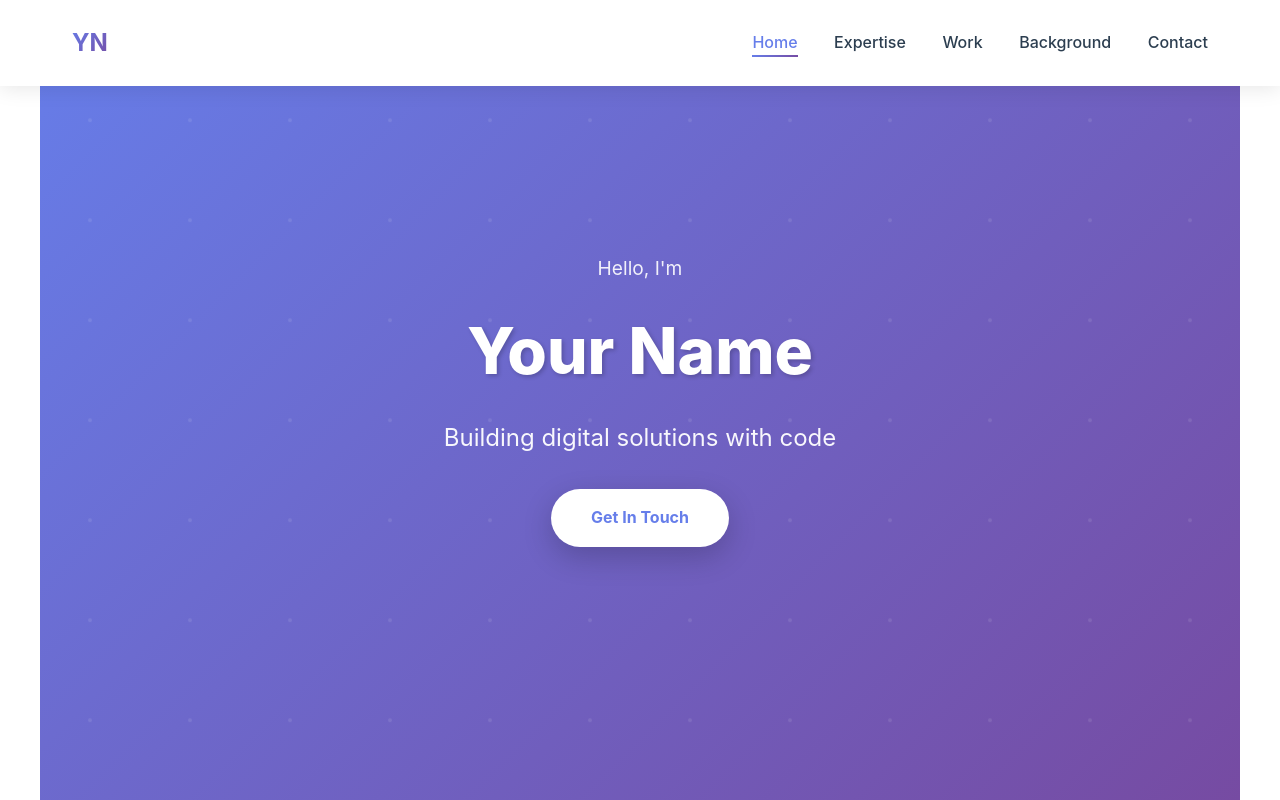
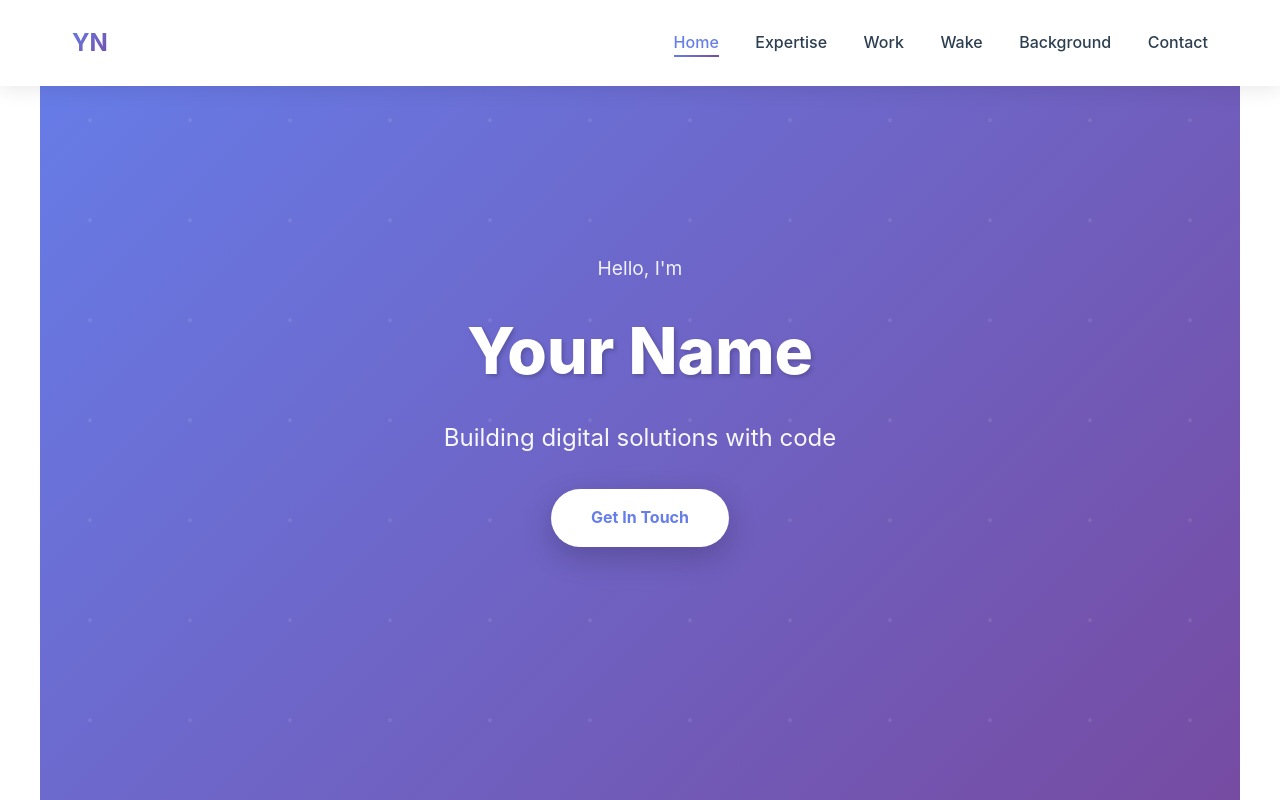
Before and after one commit to Madhavanenisrihanrao/portfolio, a plain HTML site: page index.html in a window 1280 px wide. Shown: the top 800 px of the page. Drawn offline with Linux system fonts and the light colour scheme.

Commit message:
Initial commit

```diff
--- a/index.html
+++ b/index.html
@@ -9,6 +9,7 @@
 
 </head>
 <body>
+
     <header class="site-header">
         <div class="header-wrapper">
             <div class="brand">YN</div>
@@ -16,6 +17,7 @@
                 <a href="#intro">Home</a>
                 <a href="#expertise">Expertise</a>
                 <a href="#work">Work</a>
+                <a href="#work">Wake</a>
                 <a href="#background">Background</a>
                 <a href="#reach">Contact</a>
             </nav>
```
